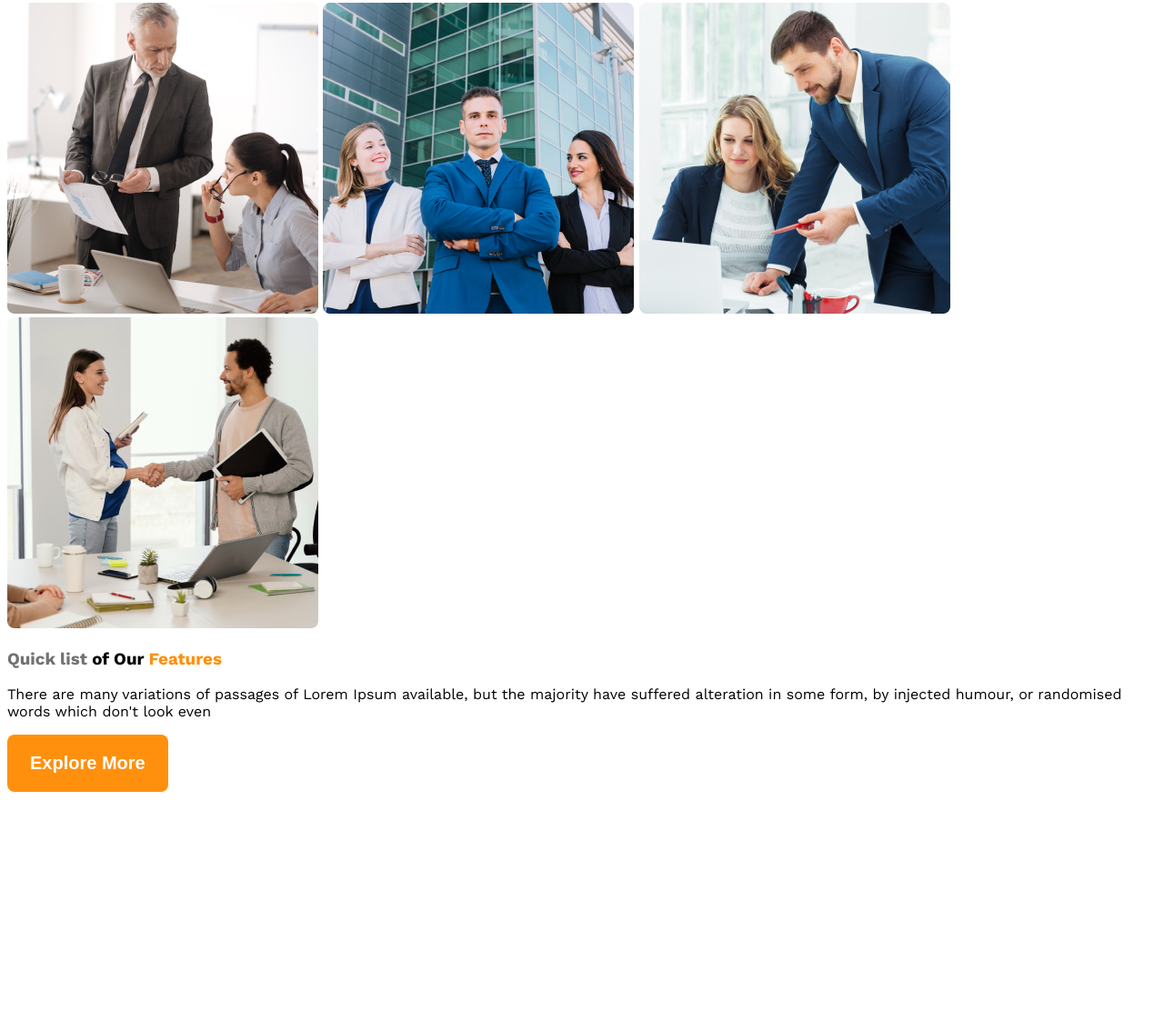
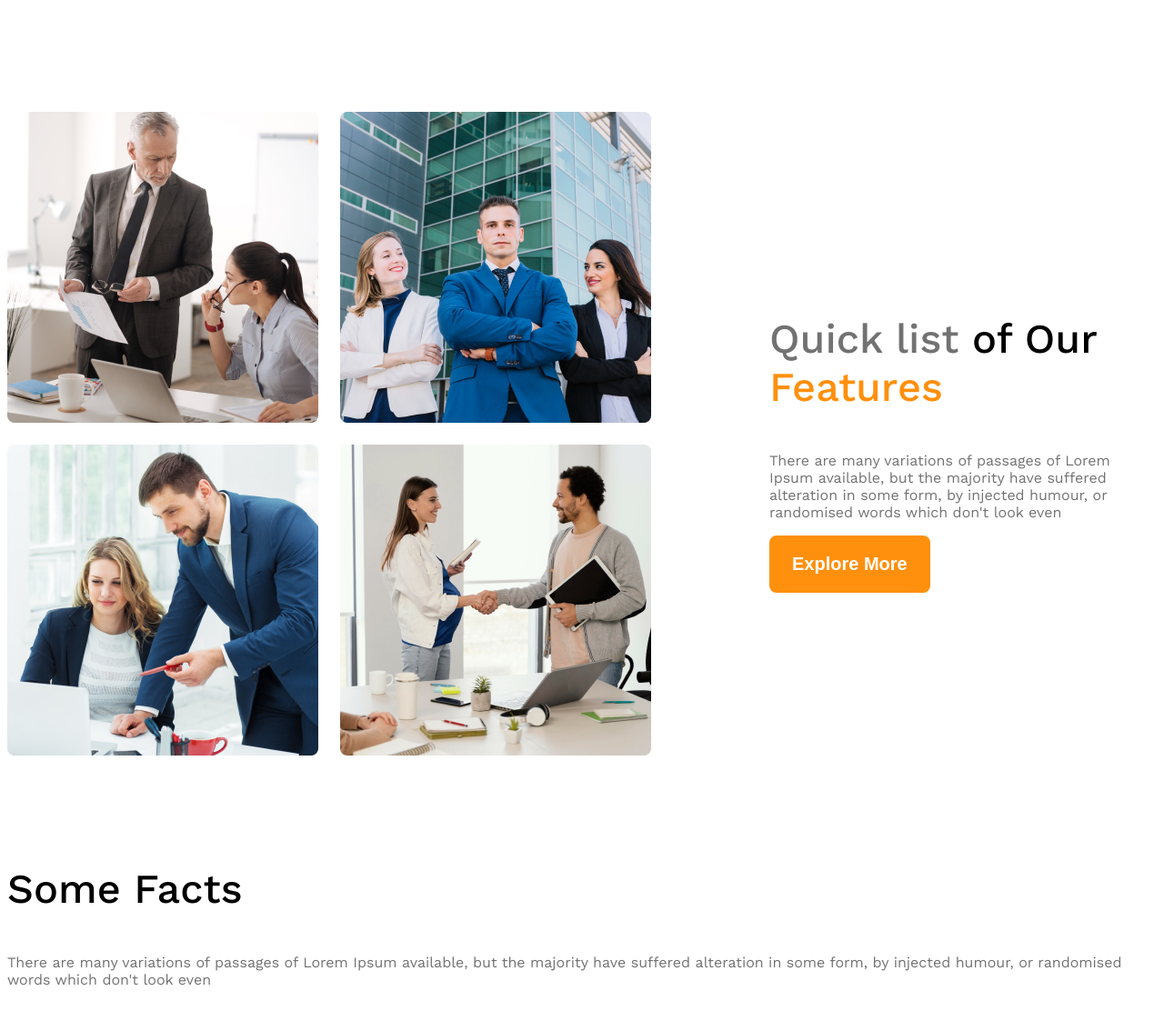
Before and after one commit to MdNahidDev/g3-architect-website, a plain HTML site: page index.html in a window 1280 px wide. Shown: the part 1151-2274 px from the top of the page at 91% size. Before the commit the page ends 2030 px from the top, so only its background shows below. Drawn offline with nearby package versions, Linux system fonts and the light colour scheme.

Commit message:
added facts section

```diff
--- a/index.html
+++ b/index.html
@@ -28,7 +28,8 @@ Group of Architects</h1>
         </div>
     </header>
     <main>
-        <section class="teams">
+        <!-- team section start -->
+        <section class="teams display-flex">
             <div class="team-image">
                 <img src="images/team1.png" alt="">
                 <img src="images/team2.png" alt="">
@@ -36,13 +37,22 @@ Group of Architects</h1>
                 <img src="images/team4.png" alt="">
             </div>
             <div class="our-features">
-                <h3 class="feature-title"><span class="text-light-gray">Quick list</span> of Our <span class="txt-orange">Features</span></h3>
-                <p class="description">
+                <h3 id="quick-list" class="section-title"><span class="text-light-gray">Quick list</span> of Our <span class="txt-orange">Features</span></h3>
+                <p class="description text-light-gray">
                     There are many variations of passages of Lorem Ipsum available, but the majority have suffered alteration in some form, by injected humour, or randomised words which don't look even
                 </p>
                 <button class="btn-primary">Explore More</button>
             </div>
         </section>
+        <!-- features will enjoy -->
+        <section>
+            <h3 class="section-title">Some Facts</h3>
+            <p class="text-light-gray">There are many variations of passages of Lorem Ipsum available, but the majority have suffered alteration in some form, by injected humour, or randomised words which don't look even</p>
+        </section>
+        <!-- some facts -->
+         <section>
+
+         </section>
     </main>
     <footer>
 
--- a/styles/architects.css
+++ b/styles/architects.css
@@ -10,6 +10,8 @@
 .display-flex{
   display: flex;
 }
+
+
 
 .dark{
   color: #131313;
@@ -39,7 +41,15 @@
 
 main{
   max-width: 1440px;
-  margin: auto;
+  margin: 0 auto;
+}
+
+main>section{
+  margin-top: 120px;
+}
+.section-title{
+  font-size: 2.815rem;
+  font-weight: 500;
 }
 /* header styles */
 
@@ -83,9 +93,47 @@ main{
 .banner-img{
   width: 100%;
 }
+/* team */
+.teams{
+  align-items: center;
+}
+
+.description{
+  font-size: 1rem;
+}
+.team-image{
+  display: grid;
+  grid-template-columns: repeat(2,1fr);
+  gap: 24px;
+}
+.our-features{
+  margin-left: 130px;
+  max-width: 530px;
+}
+#quick-list{
+  font-weight: 500;
+}
+
 /* responsive media query */
 @media screen and (max-width: 576px) {
-  .nav-bar, .nav-links{
+  .nav-bar, .nav-links, .teams{
     flex-direction: column;
   }
+
+  .team-image{
+    grid-template-columns: repeat(1,1fr);
+  }
+  .our-features{
+    margin-left: 20px;
+  }
 }
+
+/* medium device */
+@media screen and (min-width:576px) and (max-width: 992px) {
+  .teams{
+    flex-direction: column;
+  }
+  .our-features{
+    margin: 50px auto;
+  }
+}
```
